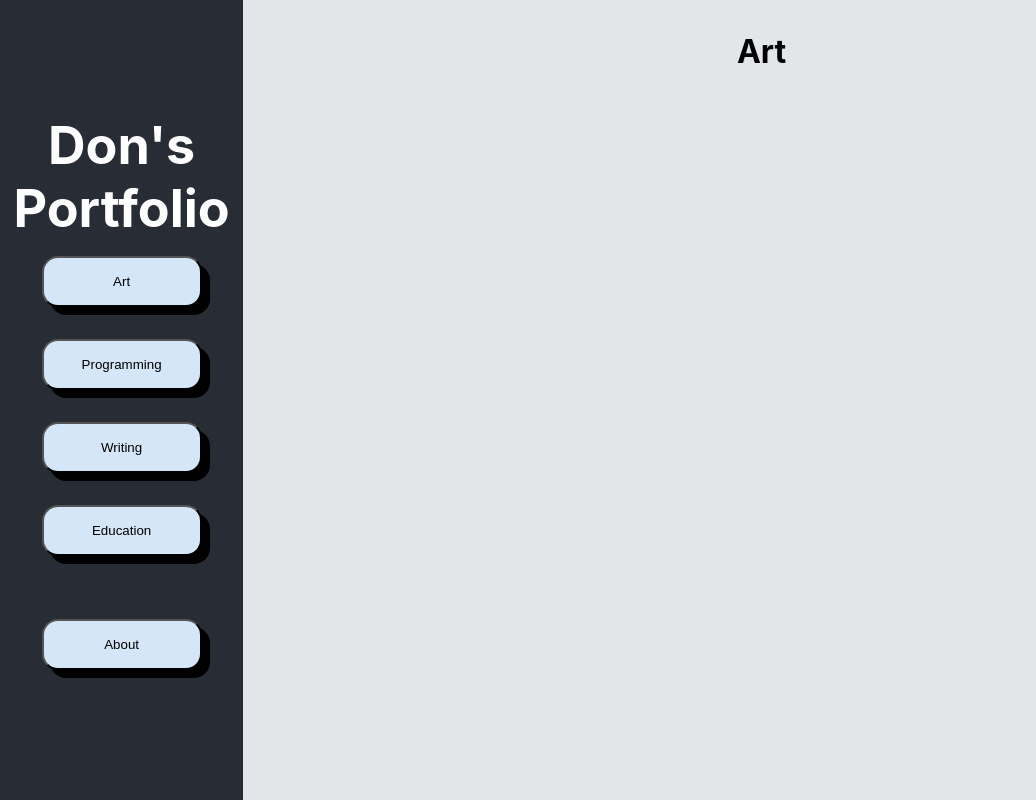
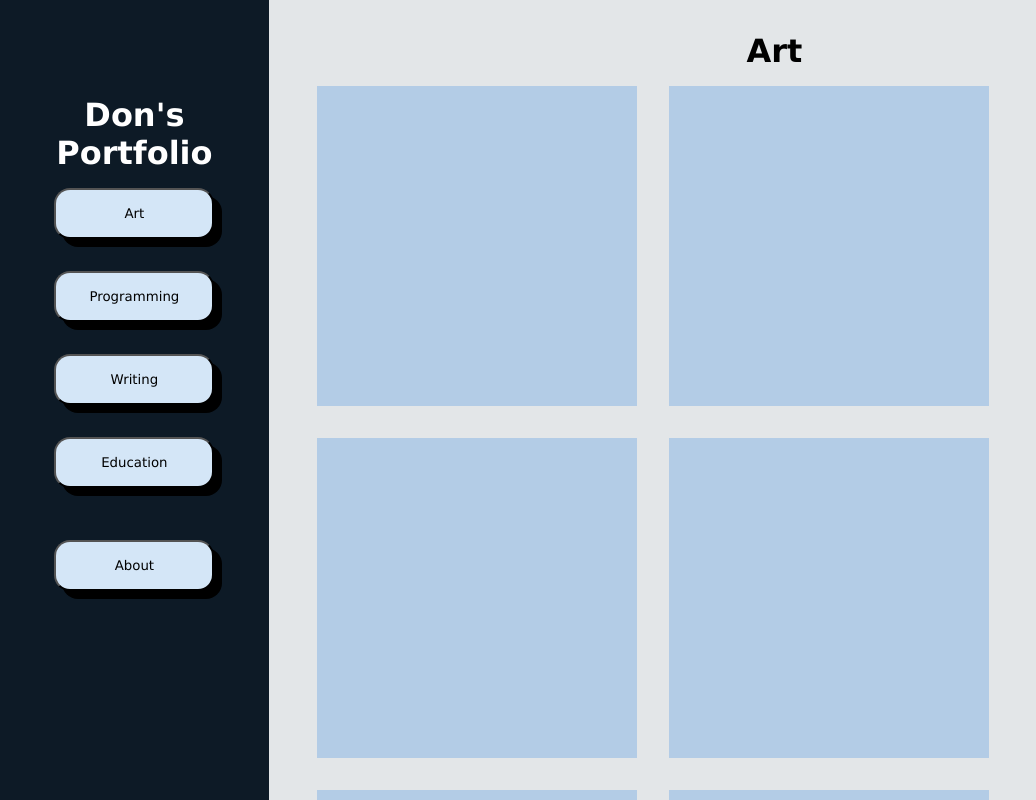
Before and after one commit to zen-da-baker/react-portfolio-site, a React (Create React App) app in the folder react-portfolio/: page / in a window 1280 px wide. Shown: the top 800 px of the page, without its empty margins (0-1036 px from the left). Built offline with nearby package versions, Linux system fonts and the light colour scheme.

Commit message:
Demo gallery

```diff
--- a/react-portfolio/src/App.css
+++ b/react-portfolio/src/App.css
@@ -13,8 +13,16 @@ html {
 /* Typography
 ======================================================== */
 
+h1, h2, h3, p, button, li {
+  font-family: Verdana, Geneva, Tahoma, sans-serif;
+}
+
 .App-link {
   color: #61dafb;
+}
+
+.title {
+  margin-top: 5rem;
 }
 
 /* Components
@@ -42,15 +50,14 @@ button {
 }
 
 .App-header {
-  background-color: #282c34;
+  background-color: hsl(210, 50%, 10%);
   min-height: 100vh;
   display: flex;
   flex-direction: column;
   align-items: center;
-  justify-content: center;
-  font-size: calc(10px + 2vmin);
   color: white;
   width: 20vw;
+  padding: 1rem;
 }
 
 .app-body {
@@ -58,3 +65,15 @@ button {
   background-color: hsl(210, 10%, 90%);
   padding: 2rem;
 }
+
+.container {
+  display: flex;
+  flex-wrap: wrap;
+}
+
+.card {
+  background-color: hsl(210, 50%, 80%);
+  width: 20rem;
+  height: 20rem;
+  margin: 1rem;
+}
--- a/react-portfolio/src/components/Art.js
+++ b/react-portfolio/src/components/Art.js
@@ -8,6 +8,17 @@ export default function Art() {
     return (
         <div className='app-body'>
             <h1>Art</h1>
+
+            <div className='container'>
+                <div className='card'></div>
+                <div className='card'></div>
+                <div className='card'></div>
+                <div className='card'></div>
+                <div className='card'></div>
+                <div className='card'></div>
+                <div className='card'></div>
+                <div className='card'></div>
+            </div>
         </div>
     )
 }
--- a/react-portfolio/src/components/Header.js
+++ b/react-portfolio/src/components/Header.js
@@ -8,7 +8,7 @@ export default function Header(props) {
     return (
         <header className="App-header">
 
-            <h1>Don's Portfolio</h1>
+            <h1 className='title'>Don's Portfolio</h1>
 
             <button onClick={props.handleArt}>Art</button>
             <button onClick={props.handleProgramming}>Programming</button>
```
